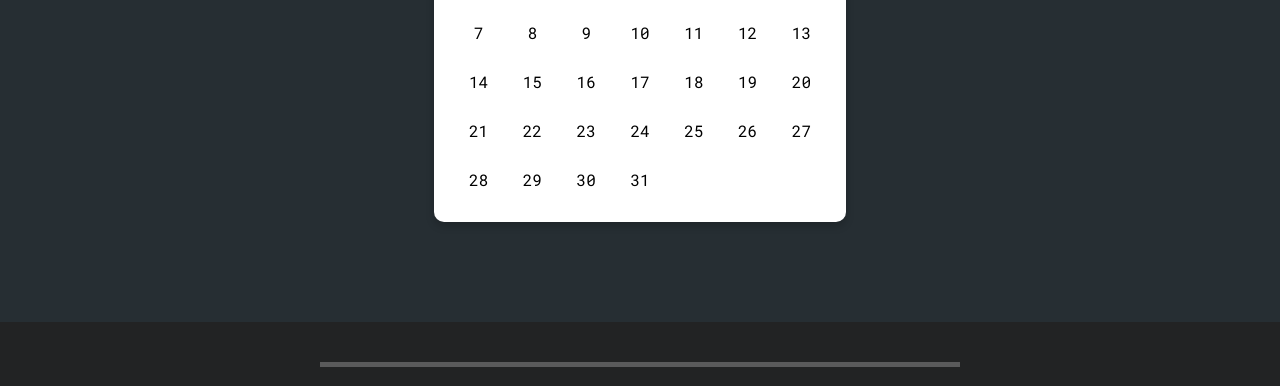
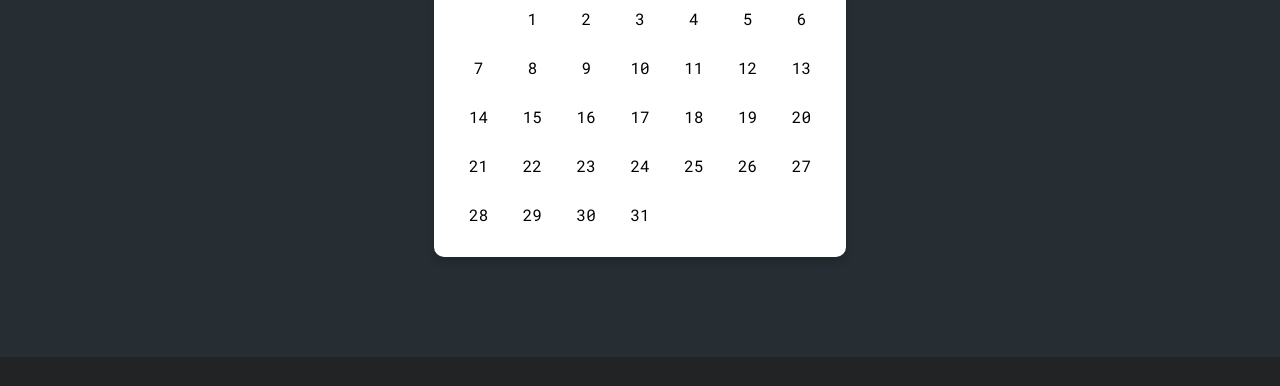
Before and after one commit to DjairAugusto/CleverRoutine, a plain HTML site: page Codigo/calendario/calendario.html in a window 1280 px wide. Shown: the part 339-725 px from the top of the page. Drawn offline with nearby package versions, Linux system fonts and the light colour scheme.

Commit message:
Update style.css

```diff
--- a/Codigo/calendario/style.css
+++ b/Codigo/calendario/style.css
@@ -196,10 +196,10 @@ main hr{
     border-radius: 10px;
     box-shadow: 0 4px 8px rgba(0, 0, 0, 0.2);
     width: 100%;
-    max-width: 1100px; /* Aumenta o tamanho máximo do calendário */
+    max-width: 1200px; /* Aumenta o tamanho máximo do calendário */
     padding: 20px;
     margin: 100px auto;
-    margin-top:  140px;
+    margin-top:  210px;
     color: #000;
 }
 
```
